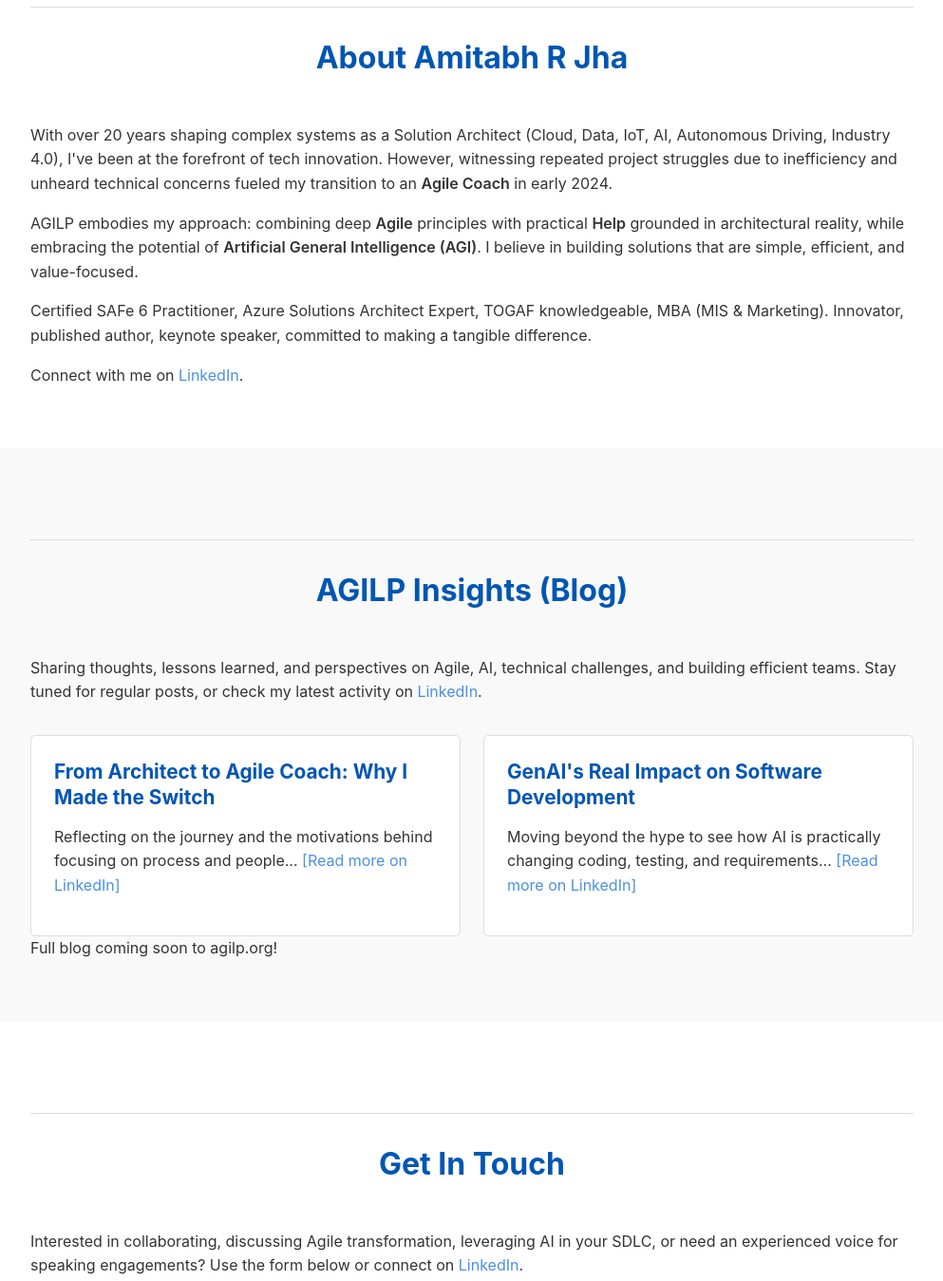
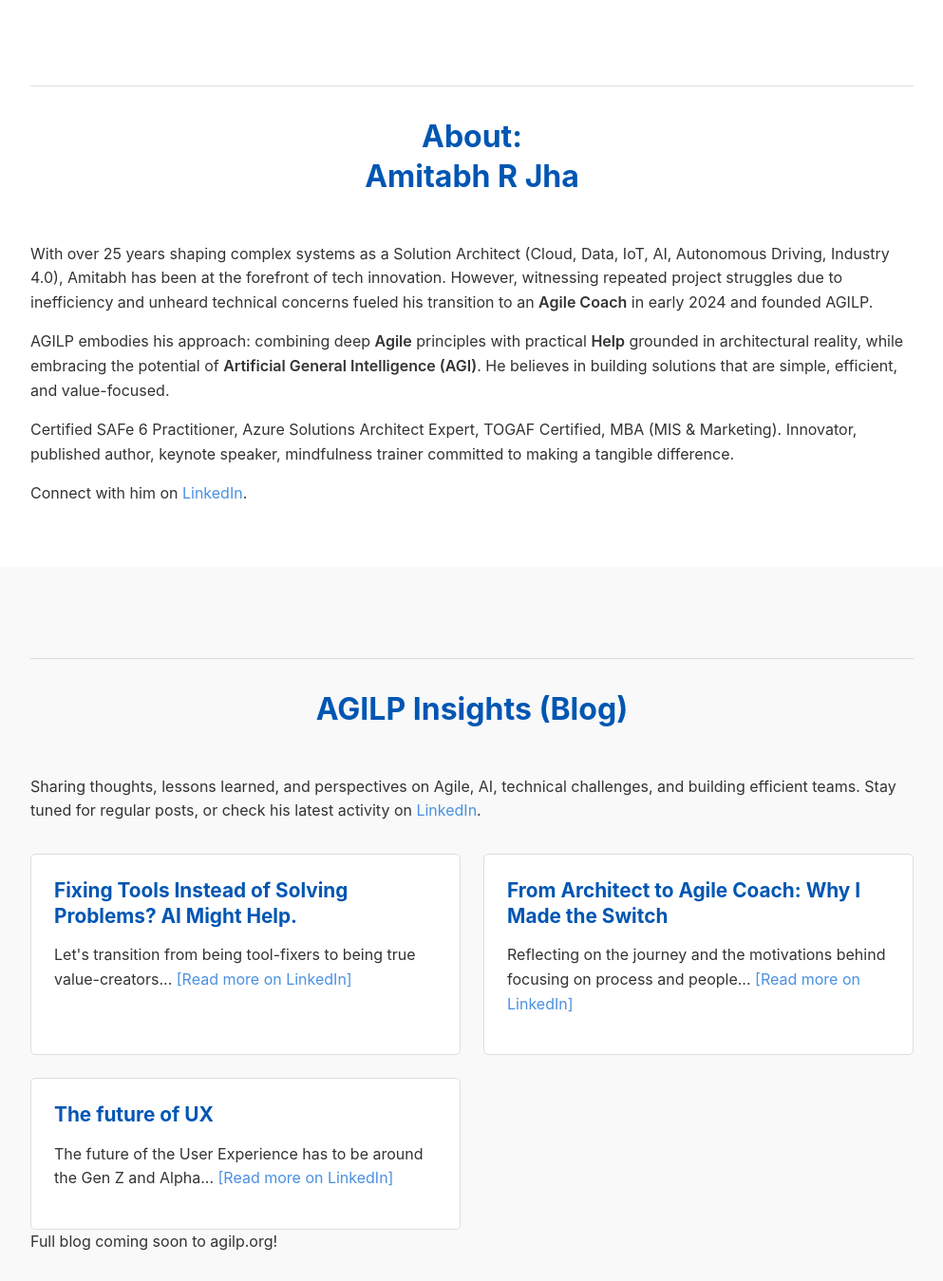
Before and after one commit to agilpi/agilp.github.io, a plain HTML site: page index.html in a window 1280 px wide. Shown: the part 1660-3009 px from the top of the page at 95% size, without its empty margins (143-1136 px from the left). Drawn offline with Linux system fonts and the light colour scheme.

Commit message:
Update index.html

```diff
--- a/index.html
+++ b/index.html
@@ -4,7 +4,7 @@
     <meta charset="UTF-8">
     <meta name="viewport" content="width=device-width, initial-scale=1.0">
     <title>AGILP - Agile Help & AI Insight | Amitabh R Jha</title>
-    <meta name="description" content="AGILP (Agile + Help / AGI) by Amitabh R Jha. Agile coaching merging 20+ years of tech architecture (Cloud, IoT, AI) experience with AI insights to drive efficiency and business value.">
+    <meta name="description" content="AGILP (Agile + Help / AGI) by Amitabh R Jha. Agile coaching merging 25+ years of tech architecture (Cloud, IoT, AI) experience with AI insights to drive efficiency and business value.">
     <!-- Favicon links (optional - generate from a tool like realfavicongenerator.net and link here if needed) -->
     <!-- <link rel="icon" href="/favicon.ico" sizes="any"> -->
     <!-- <link rel="apple-touch-icon" href="/apple-touch-icon.png"> -->
@@ -254,7 +254,7 @@
         <!-- Vision Section -->
         <section id="vision">
             <div class="container">
-                <h2>Vision: The Future is Efficient</h2>
+                <h2>Vision: <br>The Future is Efficient</h2>
                 <p>Software development is on the cusp of a massive transformation, driven by Generative AI. For too long, we've battled tool complexity and process friction. The future belongs to teams who solve <strong>business problems</strong> directly.</p>
                 <p>Imagine a plant manager capturing shop floor processes via video. Within hours, AI assists in creating a functional Digital Twin MVP, ready for feedback. This isn't science fiction; it's the efficiency AI enables. Developers, architects, and testers will focus on higher-value tasks: deep customer understanding, creative problem-solving, complex domain logic, and strategic thinking.</p>
                 <p>My vision is to help teams embrace this future – becoming faster, smarter, and more focused on delivering tangible business value. <strong>Let's fix business problems, not tool problems.</strong></p>
@@ -264,7 +264,7 @@
         <!-- Mission Section -->
         <section id="mission" class="alt-bg">
             <div class="container">
-                <h2>Mission: Driving Agile Efficiency</h2>
+                <h2>Mission:  <br>Driving Agile Efficiency</h2>
                 <p>AGILP's mission is to empower organizations and professionals to navigate the evolving tech landscape with agility, efficiency, and foresight. Drawing on two decades of architecture experience (Cloud, Data, IoT, AI), I've seen firsthand how inefficiency and unclear requirements lead to waste.</p>
                 <p>As an Agile Coach, my mission is to:</p>
                 <ul>
@@ -281,11 +281,11 @@
         <!-- About Section -->
         <section id="about">
             <div class="container">
-                <h2>About Amitabh R Jha</h2>
-                <p>With over 20 years shaping complex systems as a Solution Architect (Cloud, Data, IoT, AI, Autonomous Driving, Industry 4.0), I've been at the forefront of tech innovation. However, witnessing repeated project struggles due to inefficiency and unheard technical concerns fueled my transition to an <strong>Agile Coach</strong> in early 2024.</p>
-                <p>AGILP embodies my approach: combining deep <strong>Agile</strong> principles with practical <strong>Help</strong> grounded in architectural reality, while embracing the potential of <strong>Artificial General Intelligence (AGI)</strong>. I believe in building solutions that are simple, efficient, and value-focused.</p>
-                <p>Certified SAFe 6 Practitioner, Azure Solutions Architect Expert, TOGAF knowledgeable, MBA (MIS & Marketing). Innovator, published author, keynote speaker, committed to making a tangible difference.</p>
-                <p>Connect with me on <a href="https://www.linkedin.com/in/amitabhrjha/" target="_blank" rel="noopener noreferrer">LinkedIn</a>.</p>
+                <h2>About: <br>Amitabh R Jha<br></h2>
+                <p>With over 25 years shaping complex systems as a Solution Architect (Cloud, Data, IoT, AI, Autonomous Driving, Industry 4.0), Amitabh has been at the forefront of tech innovation. However, witnessing repeated project struggles due to inefficiency and unheard technical concerns fueled his transition to an <strong>Agile Coach</strong> in early 2024 and founded AGILP.</p>
+                <p>AGILP embodies his approach: combining deep <strong>Agile</strong> principles with practical <strong>Help</strong> grounded in architectural reality, while embracing the potential of <strong>Artificial General Intelligence (AGI)</strong>. He believes in building solutions that are simple, efficient, and value-focused.</p>
+                <p>Certified SAFe 6 Practitioner, Azure Solutions Architect Expert, TOGAF Certified, MBA (MIS & Marketing). Innovator, published author, keynote speaker, mindfulness trainer committed to making a tangible difference.</p>
+                <p>Connect with him on <a href="https://www.linkedin.com/in/amitabhrjha/" target="_blank" rel="noopener noreferrer">LinkedIn</a>.</p>
             </div>
         </section>
 
@@ -293,16 +293,28 @@
         <section id="blog" class="alt-bg">
             <div class="container">
                 <h2>AGILP Insights (Blog)</h2>
-                <p>Sharing thoughts, lessons learned, and perspectives on Agile, AI, technical challenges, and building efficient teams. Stay tuned for regular posts, or check my latest activity on <a href="https://www.linkedin.com/in/amitabhrjha/recent-activity/all/" target="_blank" rel="noopener noreferrer">LinkedIn</a>.</p>
+                <p>Sharing thoughts, lessons learned, and perspectives on Agile, AI, technical challenges, and building efficient teams. Stay tuned for regular posts, or check his latest activity on <a href="https://www.linkedin.com/in/amitabhrjha/recent-activity/all/" target="_blank" rel="noopener noreferrer">LinkedIn</a>.</p>
                 <div class="blog-preview">
                     <article class="blog-post-preview">
+                        <h3>Fixing Tools Instead of Solving Problems? AI Might Help.</h3>
+                        <p>Let's transition from being tool-fixers to being true value-creators... <a href="https://www.linkedin.com/pulse/fixing-tools-instead-solving-problems-ai-might-help-amitabh-r-jha--y9t1e" target="_blank" rel="noopener noreferrer">[Read more on LinkedIn]</a></p>
+                    </article>
+                    <article class="blog-post-preview">
+                        <h3>From Architect to Agile Coach: Why I Made the Switch</h3>
+                        <p>Reflecting on the journey and the motivations behind focusing on process and people... <a href="https://www.linkedin.com/in/amitabhrjha/recent-activity/all/" target="_blank" rel="noopener noreferrer">[Read more on LinkedIn]</a></p>
+                    </article>
+                    <article class="blog-post-preview">
+                        <h3>The future of UX</h3>
+                        <p>The future of the User Experience has to be around the Gen Z and Alpha... <a href="https://www.linkedin.com/in/amitabhrjha/recent-activity/all/" target="_blank" rel="noopener noreferrer">[Read more on LinkedIn]</a></p>
+                    </article>
+                   <!-- <article class="blog-post-preview">
                         <h3>From Architect to Agile Coach: Why I Made the Switch</h3>
                         <p>Reflecting on the journey and the motivations behind focusing on process and people... <a href="https://www.linkedin.com/in/amitabhrjha/recent-activity/all/" target="_blank" rel="noopener noreferrer">[Read more on LinkedIn]</a></p>
                     </article>
                     <article class="blog-post-preview">
                         <h3>GenAI's Real Impact on Software Development</h3>
                         <p>Moving beyond the hype to see how AI is practically changing coding, testing, and requirements... <a href="https://www.linkedin.com/in/amitabhrjha/recent-activity/all/" target="_blank" rel="noopener noreferrer">[Read more on LinkedIn]</a></p>
-                    </article>
+                    </article>-->
                     <!-- Add more preview articles linking to LinkedIn or future blog posts -->
                 </div>
                  <p>Full blog coming soon to agilp.org!</p>
```
